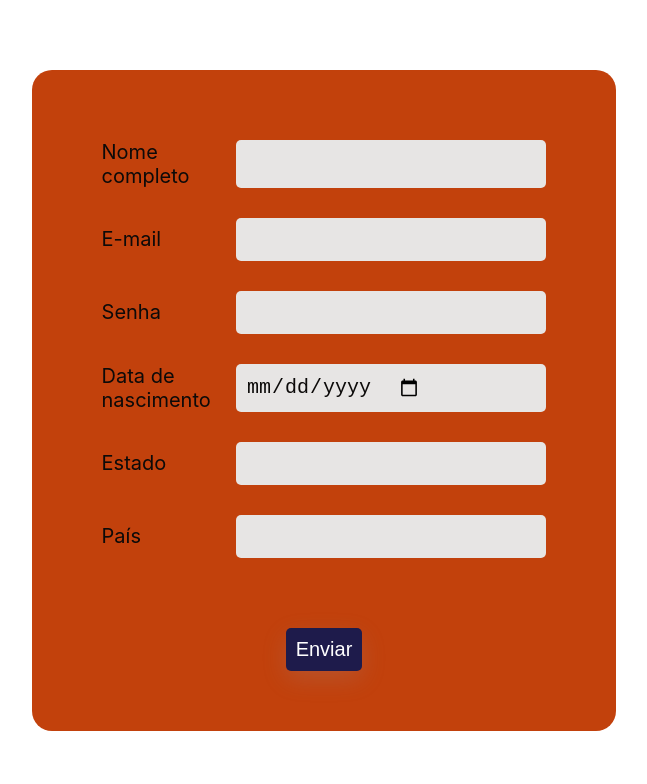
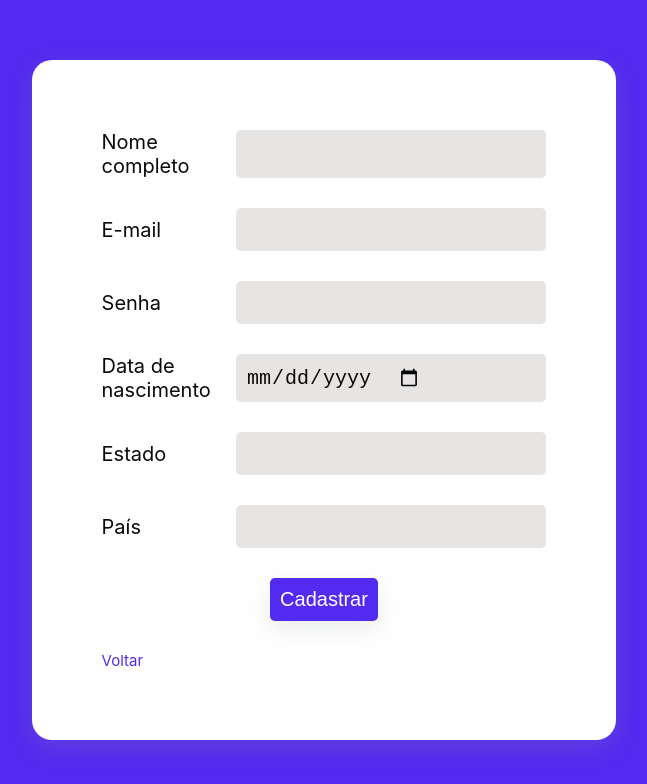
Before and after one commit to MateusPitura/web-react-browser, a React (Create React App) app: page /cadastro in a window 1280 px wide. Shown: the top 784 px of the page, without its empty margins (316-963 px from the left). Built offline with nearby package versions, Linux system fonts and the light colour scheme.

Commit message:
feat: validação email duplicado e toasts

```diff
--- a/package.json
+++ b/package.json
@@ -10,6 +10,7 @@
     "react-dom": "^18.2.0",
     "react-router-dom": "^6.22.1",
     "react-scripts": "5.0.1",
+    "react-toastify": "^10.0.4",
     "web-vitals": "^2.1.4"
   },
   "scripts": {
--- a/src/components/buttonPrincipal/ButtonPrincipal.css
+++ b/src/components/buttonPrincipal/ButtonPrincipal.css
@@ -2,7 +2,7 @@
     padding: 10px;
     margin: 10px;
     font-size: 20px;
-    background-color: #1E1B4B;
+    background-color: #532AEF;
     color: white;
     border: none;
     border-radius: 5px;
--- a/src/components/buttonSecondary/ButtonSecondary.css
+++ b/src/components/buttonSecondary/ButtonSecondary.css
@@ -3,9 +3,9 @@
     margin: 10px;
     font-size: 20px;
     background-color: white;
-    color: #1E1B4B;
+    color: #532AEF;
     border: none;
-    border: 2px #1E1B4B solid;
+    border: 2px #532AEF solid;
     border-radius: 5px;
     cursor: pointer;
     box-shadow: rgba(149, 157, 165, 0.2) 0px 8px 24px;
--- a/src/components/input/Input.css
+++ b/src/components/input/Input.css
@@ -19,7 +19,7 @@
     flex: 7;
     padding: 10px;
     padding-left: 10px;
-    caret-color: #1E1B4B;
+    caret-color: #532AEF;
     border: none;
     width: 100%;
     font-size: 20px;
--- a/src/components/input/Input.tsx
+++ b/src/components/input/Input.tsx
@@ -15,6 +15,7 @@ const Input = (props: PropsType) => {
             <input
                 className="Input__input"
                 type={props.type}
+                required
             />
         </label>
     )
--- a/src/pages/cadastro/Cadastro.css
+++ b/src/pages/cadastro/Cadastro.css
@@ -3,17 +3,31 @@
     height: 100vh;
     align-items: center;
     justify-content: center;
+    background-color: #532AEF;
 }
 
-.Cadastro__formulario{
+.Cadastro__form{
     padding: 50px;
-    background-color: #C2410C;
+    background-color: white;
+    box-shadow: rgba(149, 157, 165, 0.2) 0px 8px 24px;
     border-radius: 20px;
 }
 
 .Cadastro__button{
-    margin-top: 50px;
     display: flex;
     align-items: flex;
     justify-content: center;
 }
+
+.Cadastro__back{
+    display: flex;
+    align-items: center;
+    justify-content: flex-start;
+    font-size: 15px;
+    color: #532AEF;
+    margin: 20px
+}
+
+.Cadastro__button{
+    cursor: pointer;
+}
--- a/src/pages/cadastro/Cadastro.tsx
+++ b/src/pages/cadastro/Cadastro.tsx
@@ -2,16 +2,39 @@ import React from "react";
 import "./Cadastro.css"
 import Input from "../../components/input/Input.tsx";
 import Button from "../../components/buttonPrincipal/ButtonPrincipal.tsx";
-import { save } from "../../controller/localStorage.tsx";
+import { save, get } from "../../controller/localStorage.tsx";
 import { USER_LIST } from "../../constant.tsx";
 import { useNavigate } from "react-router-dom";
+import { ToastContainer, toast } from 'react-toastify';
+import 'react-toastify/dist/ReactToastify.css';
+
+type userType = {
+    email: string
+}
 
 const Cadastro = () => {
 
     const navigate = useNavigate()
 
-    const handleEnviarFormulario = (event: any) => {
+    const validarEmailDuplicado = (email: string) => {
+        const userList = get(USER_LIST)
+        return userList.find((item: userType) => item.email === email)
+    }
+
+    const handleCadastrarUsuario = (event: React.FormEvent) => {
         event.preventDefault()
+        if (validarEmailDuplicado(event.target[1].value)) {
+            toast.error('E-mail já cadastrado', {
+                position: "top-center",
+                autoClose: 2000,
+                hideProgressBar: false,
+                closeOnClick: true,
+                pauseOnHover: true,
+                draggable: true,
+                progress: undefined,
+                theme: "light",
+            });
+        } else {
             const newUser = {
                 id: new Date().getTime(),
                 nome: event.target[0].value,
@@ -22,23 +45,41 @@ const Cadastro = () => {
                 pais: event.target[5].value
             }
             save(USER_LIST, newUser)
-        alert("Usuário cadastrado")
-        navigate("/")
+            toast.success('Usuário cadastrado', {
+                position: "top-center",
+                autoClose: 2000,
+                hideProgressBar: false,
+                closeOnClick: true,
+                pauseOnHover: true,
+                draggable: true,
+                progress: undefined,
+                theme: "light",
+            });
+            setTimeout(() => navigate("/"), 3000)
+        }
     }
 
-    return(
+    return (
         <div className="Cadastro">
-            <form onSubmit={(event)=>handleEnviarFormulario(event)} className="Cadastro__formulario">
-                <Input label="Nome completo" type="text"/>
-                <Input label="E-mail" type="email"/>
-                <Input label="Senha" type="password"/>
-                <Input label="Data de nascimento" type="date"/>
-                <Input label="Estado" type="text"/>
-                <Input label="País" type="text"/>
+            <div className="Cadastro__form">
+                <form onSubmit={event => handleCadastrarUsuario(event)} >
+                    <Input label="Nome completo" type="text" />
+                    <Input label="E-mail" type="email" />
+                    <Input label="Senha" type="password" />
+                    <Input label="Data de nascimento" type="date" />
+                    <Input label="Estado" type="text" />
+                    <Input label="País" type="text" />
                     <div className="Cadastro__button">
-                    <Button title="Enviar"/>
+                        <Button title="Cadastrar" />
                     </div>
                 </form>
+                <div className="Cadastro__back">
+                    <div onClick={() => navigate("/")} className="Cadastro__button">
+                        Voltar
+                    </div>
+                </div>
+            </div>
+            <ToastContainer />
         </div>
     )
 }
--- a/src/pages/welcome/Welcome.css
+++ b/src/pages/welcome/Welcome.css
@@ -27,14 +27,6 @@
     justify-content: center;
 }
 
-.Welcome__userNotFound{
-    display: flex;
-    align-items: center;
-    justify-content: center;
-    color: #DC2626;
-    margin: 20px
-}
-
 .Welcome__login{
     display: flex;
     align-items: center;
@@ -52,7 +44,10 @@
     align-items: center;
     justify-content: center;
     font-size: 15px;
-    cursor: pointer;
-    color: #1E1B4B;
+    color: #532AEF;
     margin: 20px
 }
+
+.Welcome__button{
+    cursor: pointer;
+}
--- a/src/pages/welcome/Welcome.tsx
+++ b/src/pages/welcome/Welcome.tsx
@@ -6,6 +6,7 @@ import ButtonPrincipal from "../../components/buttonPrincipal/ButtonPrincipal.ts
 import Input from "../../components/input/Input.tsx";
 import { get, set } from "../../controller/localStorage.tsx";
 import { USER_LIST, USER_LOGADO } from "../../constant.tsx";
+import { ToastContainer, toast } from 'react-toastify';
 
 type loginType = {
     email: string,
@@ -30,7 +31,16 @@ const Welcome = () => {
             set(USER_LOGADO, currentUser)
             navigate("/browser")
         } else {
-            setUserNotFound(true)
+            toast.error('Usuário e/ou senha inválidos', {
+                position: "top-center",
+                autoClose: 2000,
+                hideProgressBar: false,
+                closeOnClick: true,
+                pauseOnHover: true,
+                draggable: true,
+                progress: undefined,
+                theme: "light",
+            });
         }
     }
 
@@ -40,19 +50,9 @@ const Welcome = () => {
                 <div className="Welcome__title">
                     Seja bem-vindo!
                 </div>
-                <form onSubmit={(event) => handleValidarLogin(event)}>
+                <form onSubmit={event => handleValidarLogin(event)}>
                     <Input label="E-mail" type="email" />
                     <Input label="Senha" type="password" />
-                    {
-                        userNotFound?
-                        <div className="Welcome__userNotFound">
-                            Usuário e/ou senha inválidos
-                        </div>
-                        :
-                        <div>
-
-                        </div>
-                    }
                     <div className="Welcome__login">
                         <ButtonPrincipal title="Login" />
                     </div>
@@ -60,10 +60,13 @@ const Welcome = () => {
                 <div onClick={() => navigate("/cadastro")} className="Welcome__cadastro">
                     <ButtonSecondary title="Criar cadastro" />
                 </div>
-                <div onClick={() => navigate("/games")} className="Welcome__adm">
-                    Acesso restrito
+                <div className="Welcome__adm">
+                    <div onClick={() => navigate("/games")} className="Welcome__button">
+                        Acesso restrito
+                    </div>
                 </div>
             </div>
+            <ToastContainer/>
         </div>
     )
 }
```
Also changed, not shown: 1 other file (tests, documents, lock files or other folders). Lines whose indentation alone changed are shown as unchanged.
